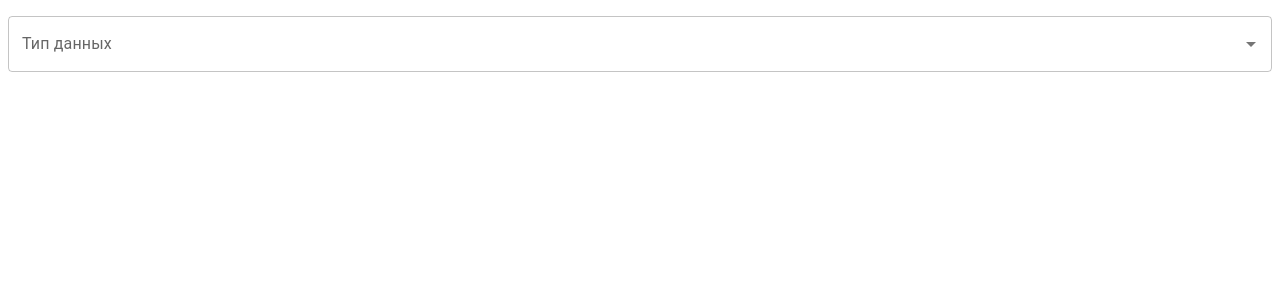
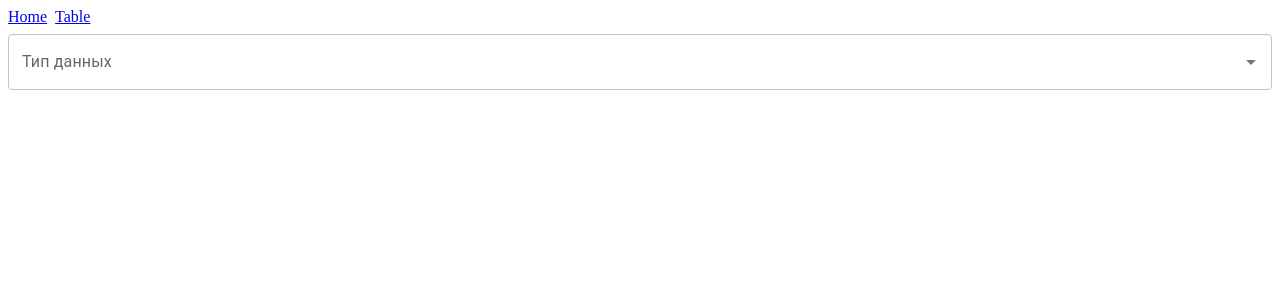
Before and after one commit to qoymu/test, a React (Vite) app: page /home in a window 1280 px wide. Shown: the top 300 px of the page. Built offline with nearby package versions, Linux system fonts and the light colour scheme.

Commit message:
feat: added navigation

```diff
--- a/src/shared/layouts/DefaultLayout.tsx
+++ b/src/shared/layouts/DefaultLayout.tsx
@@ -1,10 +1,14 @@
-import { Outlet } from '@tanstack/react-router';
+import { Link, Outlet } from '@tanstack/react-router';
 
 import styles from './styles.module.scss';
 
 export const DefaultLayout = () => {
 	return (
 		<main className={styles.container}>
+			<div className={styles.navigation}>
+				<Link to="/home">Home</Link>
+				<Link to="/table">Table</Link>
+			</div>
 			<Outlet />
 		</main>
 	);
--- a/src/shared/layouts/styles.module.scss
+++ b/src/shared/layouts/styles.module.scss
@@ -1,3 +1,8 @@
 .container {
 	padding: 8px;
 }
+
+.navigation {
+	display: flex;
+	column-gap: 8px;
+}
```
